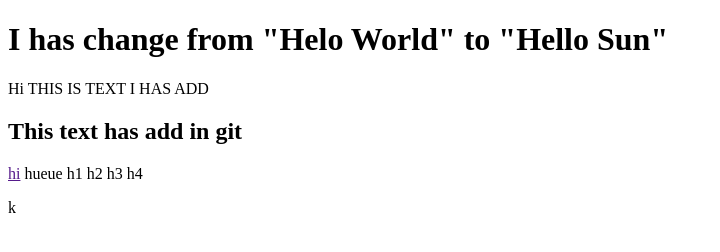
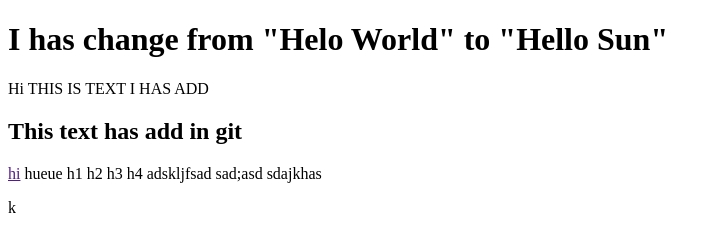
Before and after one commit to vitvit123/testings, a plain HTML site: page index.html in a window 1280 px wide. Shown: the whole page, without its empty margins (0-720 px from the left). Drawn offline with Linux system fonts and the light colour scheme.

Commit message:
Update index.html

```diff
--- a/index.html
+++ b/index.html
@@ -17,6 +17,9 @@
     h3
 
     h4
+    adskljfsad
+    sad;asd
+    sdajkhas
     <p>k</p>
 
 
```
